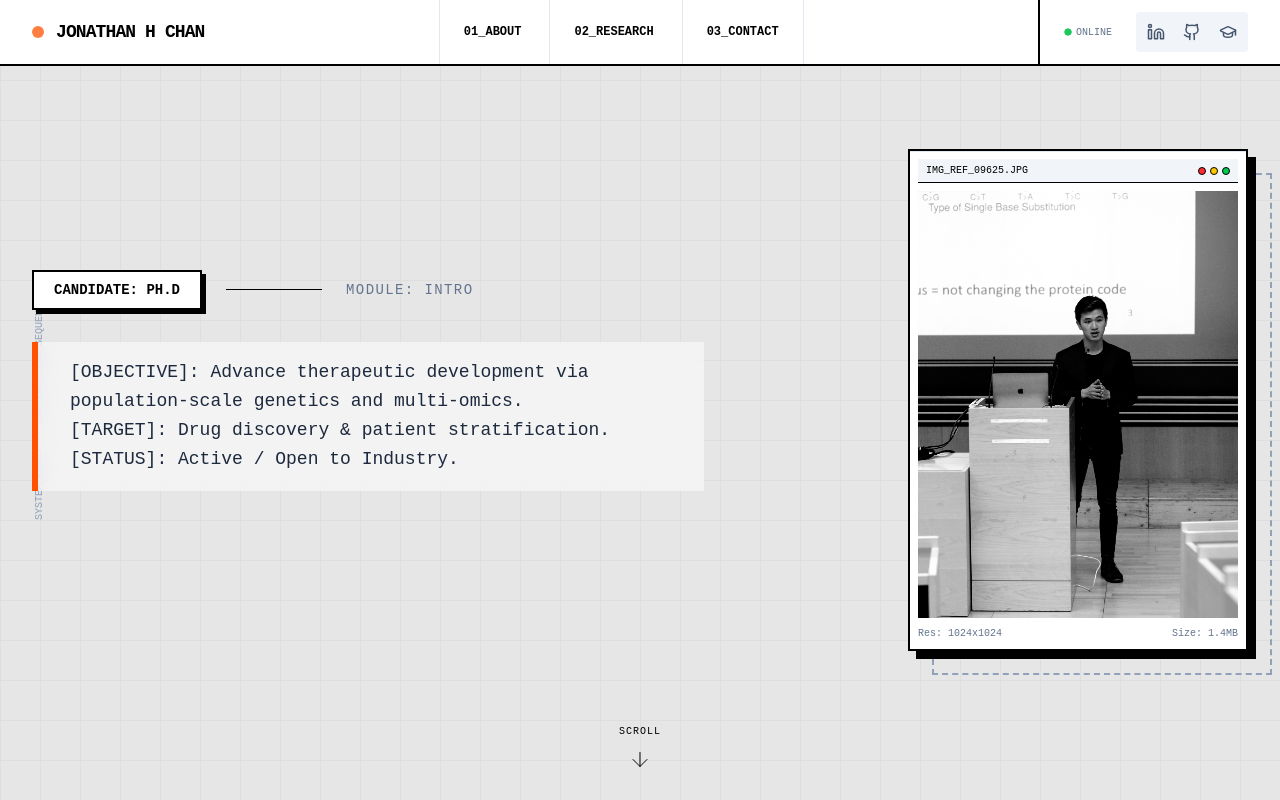
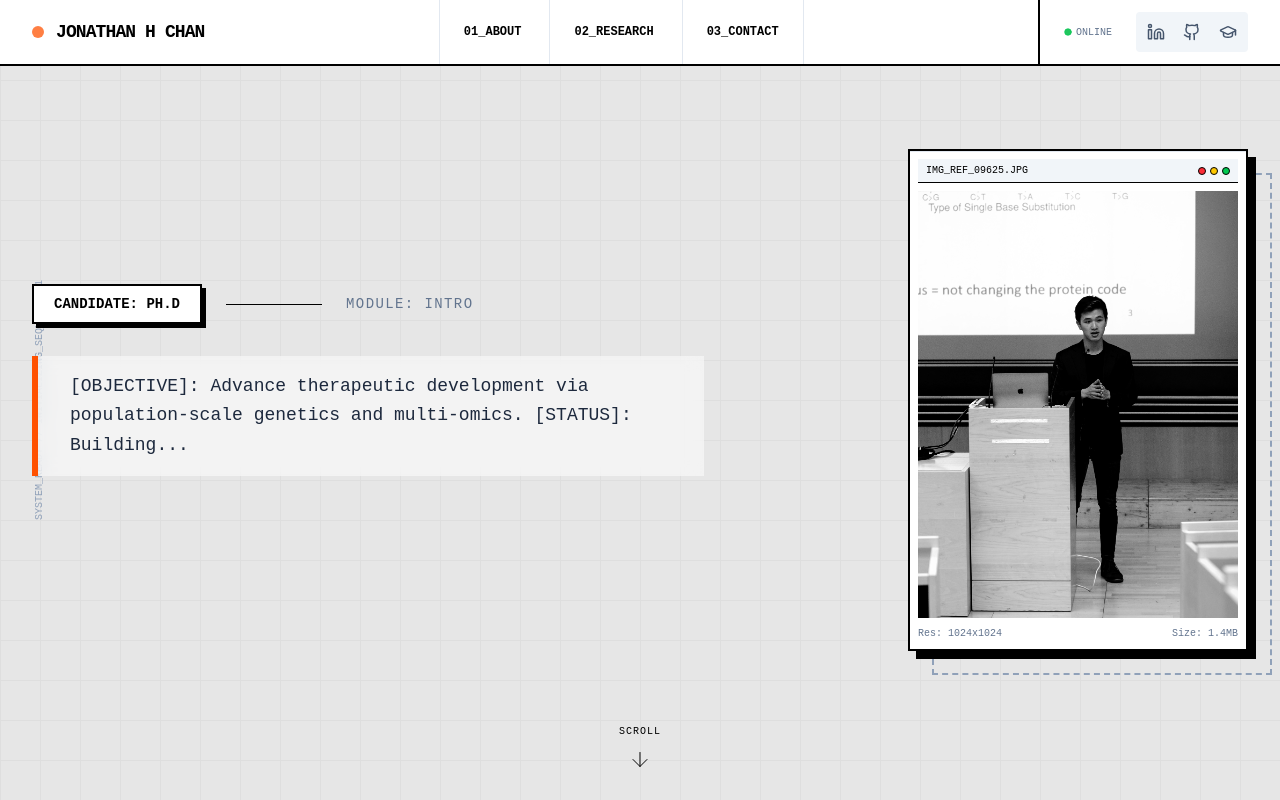
Before and after one commit to JonChan0/jonchan0.github.io, a React (Vite) app: page / in a window 1280 px wide. Built offline with nearby package versions, Linux system fonts and the light colour scheme.

Commit message:
Modify status message in Hero.tsx
Updated project status message in Hero component.

```diff
--- a/src/components/Hero.tsx
+++ b/src/components/Hero.tsx
@@ -33,9 +33,8 @@ const Hero = () => {
 
             <div className="border-l-[6px] border-[var(--color-accent)] pl-8 py-4 bg-white/50 backdrop-blur-sm mb-10 max-w-2xl">
               <p className="font-mono text-base md:text-lg leading-relaxed text-slate-800">
-                [OBJECTIVE]: Advance therapeutic development via population-scale genetics and multi-omics.<br />
-                [TARGET]: Drug discovery & patient stratification.<br />
-                [STATUS]: Active / Open to Industry.
+                [OBJECTIVE]: Advance therapeutic development via population-scale genetics and multi-omics.
+                [STATUS]: Building...
               </p>
             </div>
           </motion.div>
```
